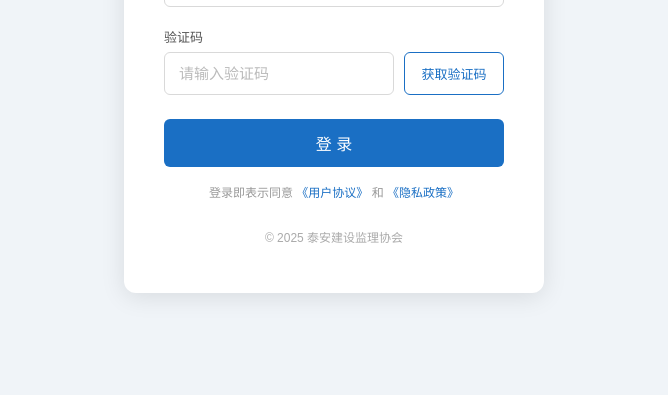
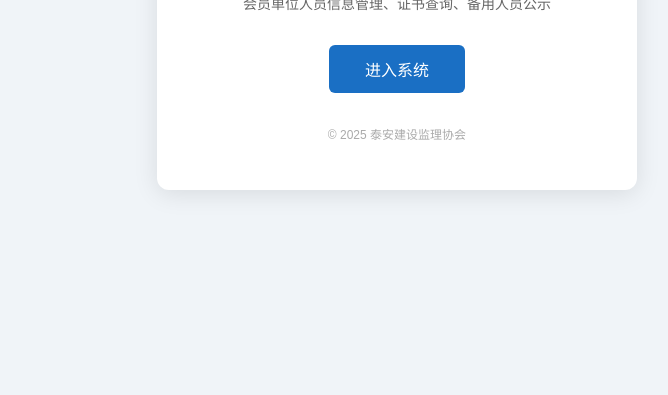
Before and after one commit to lch1220377845/taian-supervisor-portal, a plain HTML site: page index.html in a window 1280 px wide. Shown: the part 405-800 px from the top of the page, without its empty margins (306-974 px from the left). Drawn offline with Linux system fonts and the light colour scheme.

Commit message:
?????? - ??????????????

```diff
--- a/index.html
+++ b/index.html
@@ -1,9 +1,9 @@
-<!DOCTYPE html>
+!DOCTYPE html>
 <html lang="zh-CN">
 <head>
   <meta charset="UTF-8" />
   <meta name="viewport" content="width=device-width, initial-scale=1.0" />
-  <title>泰安建设监理协会人才管理系统 - 登录</title>
+  <title>泰安建设监理协会人才管理系统</title>
   <style>
     * { margin: 0; padding: 0; box-sizing: border-box; }
     body {
@@ -20,7 +20,7 @@
       box-shadow: 0 4px 24px rgba(0,0,0,0.10);
       padding: 48px 40px;
       text-align: center;
-      max-width: 420px;
+      max-width: 480px;
       width: 90%;
     }
     .logo {
@@ -32,117 +32,26 @@
       color: #1a3a5c;
       margin-bottom: 8px;
     }
-    .subtitle {
+    p {
       color: #666;
       font-size: 14px;
       margin-bottom: 32px;
     }
-
-    /* 登录表单 */
-    .login-form {
-      text-align: left;
-    }
-    .form-group {
-      margin-bottom: 20px;
-    }
-    .form-group label {
-      display: block;
-      font-size: 13px;
-      color: #555;
-      margin-bottom: 6px;
-    }
-    .input-row {
-      display: flex;
-      gap: 10px;
-    }
-    .input-row input {
-      flex: 1;
-    }
-    input[type="text"],
-    input[type="tel"] {
-      width: 100%;
-      padding: 11px 14px;
-      border: 1px solid #d9d9d9;
-      border-radius: 6px;
-      font-size: 15px;
-      outline: none;
-      transition: border-color 0.2s;
-      font-family: inherit;
-    }
-    input:focus {
-      border-color: #1a6fc4;
-      box-shadow: 0 0 0 2px rgba(26,111,196,0.15);
-    }
-    input::placeholder {
-      color: #bbb;
-    }
-
-    .btn-sms {
-      white-space: nowrap;
-      padding: 11px 16px;
-      border: 1px solid #1a6fc4;
-      background: #fff;
-      color: #1a6fc4;
-      border-radius: 6px;
-      font-size: 13px;
-      cursor: pointer;
-      transition: all 0.2s;
-      font-family: inherit;
-      min-width: 100px;
-    }
-    .btn-sms:hover {
-      background: #e8f2fb;
-    }
-    .btn-sms:disabled {
-      border-color: #d9d9d9;
-      color: #bbb;
-      background: #fafafa;
-      cursor: not-allowed;
-    }
-
-    .btn-login {
-      width: 100%;
-      padding: 12px;
+    a.btn {
+      display: inline-block;
       background: #1a6fc4;
       color: #fff;
-      border: none;
+      text-decoration: none;
+      padding: 12px 36px;
       border-radius: 6px;
       font-size: 16px;
-      cursor: pointer;
       transition: background 0.2s;
-      font-family: inherit;
-      margin-top: 4px;
     }
-    .btn-login:hover {
-      background: #155a9e;
-    }
-    .btn-login:disabled {
-      background: #a0c4e8;
-      cursor: not-allowed;
-    }
-
-    .agreement {
-      text-align: center;
-      font-size: 12px;
-      color: #999;
-      margin-top: 16px;
-    }
-    .agreement a {
-      color: #1a6fc4;
-      text-decoration: none;
-    }
-
+    a.btn:hover { background: #155a9e; }
     .footer {
-      margin-top: 28px;
+      margin-top: 32px;
       font-size: 12px;
       color: #aaa;
-    }
-
-    .error-msg {
-      color: #e74c3c;
-      font-size: 12px;
-      margin-top: 4px;
-      display: none;
     }
   </style>
 </head>
@@ -150,113 +59,9 @@
   <div class="card">
     <div class="logo">🏗️</div>
     <h1>泰安建设监理协会<br>人才管理系统</h1>
-    <p class="subtitle">会员单位人员信息管理、证书查询、备用人员公示</p>
-
-    <div class="login-form">
-      <div class="form-group">
-        <label>手机号</label>
-        <input type="tel" id="phone" placeholder="请输入手机号" maxlength="11" />
-        <div class="error-msg" id="phoneError">请输入正确的手机号</div>
-      </div>
-
-      <div class="form-group">
-        <label>验证码</label>
-        <div class="input-row">
-          <input type="text" id="smsCode" placeholder="请输入验证码" maxlength="6" />
-          <button class="btn-sms" id="btnSms" onclick="sendSms()">获取验证码</button>
-        </div>
-        <div class="error-msg" id="smsError">请输入验证码</div>
-      </div>
-
-      <button class="btn-login" onclick="doLogin()">登 录</button>
-
-      <div class="agreement">
-        登录即表示同意 <a href="#">《用户协议》</a> 和 <a href="#">《隐私政策》</a>
-      </div>
-    </div>
-
+    <p>会员单位人员信息管理、证书查询、备用人员公示</p>
+    <a class="btn" href="https://pktwdsn1ud.ai-app.pub" target="_blank">进入系统</a>
     <div class="footer">© 2025 泰安建设监理协会</div>
   </div>
-
-  <script>
-    var countdown = 0;
-    var timer = null;
-
-    function sendSms() {
-      var phone = document.getElementById('phone').value.trim();
-
-      if (!/^1[3-9]\d{9}$/.test(phone)) {
-        showError('phoneError', '请输入正确的手机号');
-        return;
-      }
-
-      hideError('phoneError');
-
-      // 模拟发送验证码
-      countdown = 60;
-      var btn = document.getElementById('btnSms');
-      btn.disabled = true;
-
-      timer = setInterval(function () {
-        countdown--;
-        btn.textContent = countdown + 's 后重发';
-        if (countdown <= 0) {
-          clearInterval(timer);
-          btn.textContent = '获取验证码';
-          btn.disabled = false;
-        }
-      }, 1000);
-
-      // TODO: 替换为实际短信发送接口
-      console.log('发送验证码到: ' + phone);
-      alert('验证码已发送（演示模式：输入 123456 即可登录）');
-    }
-
-    function doLogin() {
-      var phone = document.getElementById('phone').value.trim();
-      var code = document.getElementById('smsCode').value.trim();
-      var valid = true;
-
-      if (!/^1[3-9]\d{9}$/.test(phone)) {
-        showError('phoneError', '请输入正确的手机号');
-        valid = false;
-      } else {
-        hideError('phoneError');
-      }
-
-      if (code.length !== 6) {
-        showError('smsError', '请输入6位验证码');
-        valid = false;
-      } else {
-        hideError('smsError');
-      }
-
-      if (!valid) return;
-
-      // TODO: 替换为实际登录接口
-      if (code === '123456') {
-        alert('登录成功，正在跳转...');
-        window.location.href = 'https://pktwdsn1ud.ai-app.pub';
-      } else {
-        showError('smsError', '验证码错误');
-      }
-    }
-
-    function showError(id, msg) {
-      var el = document.getElementById(id);
-      el.textContent = msg;
-      el.style.display = 'block';
-    }
-
-    function hideError(id) {
-      var el = document.getElementById(id);
-      el.style.display = 'none';
-    }
-
-    // 手机号输入自动过滤非数字
-    document.getElementById('phone').addEventListener('input', function (e) {
-      this.value = this.value.replace(/\D/g, '');
-    });
-  </script>
 </body>
 </html>
```
